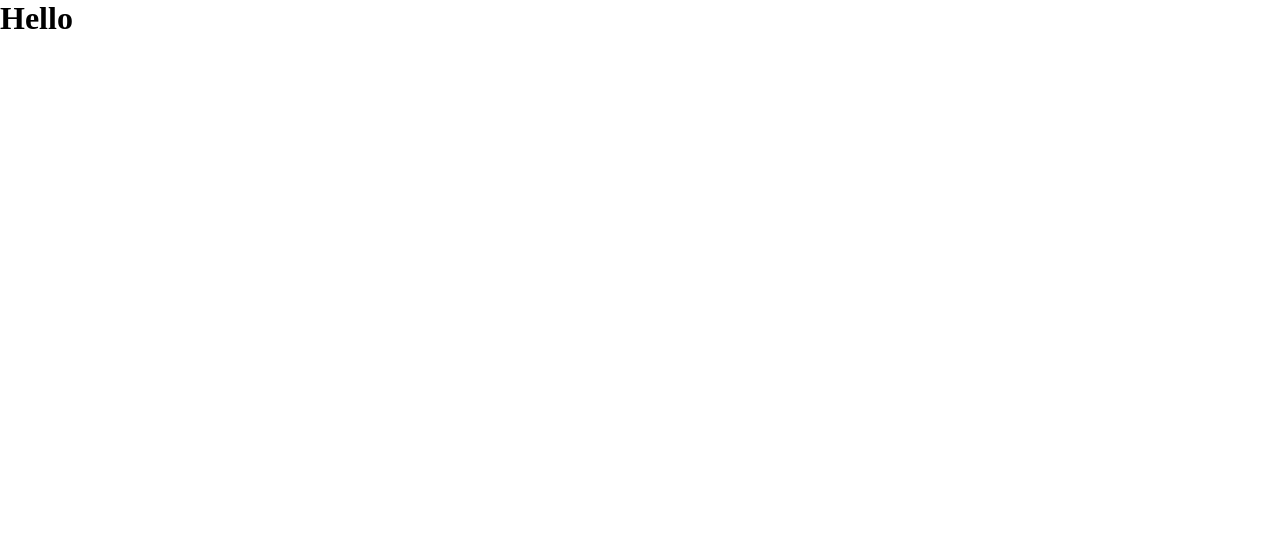
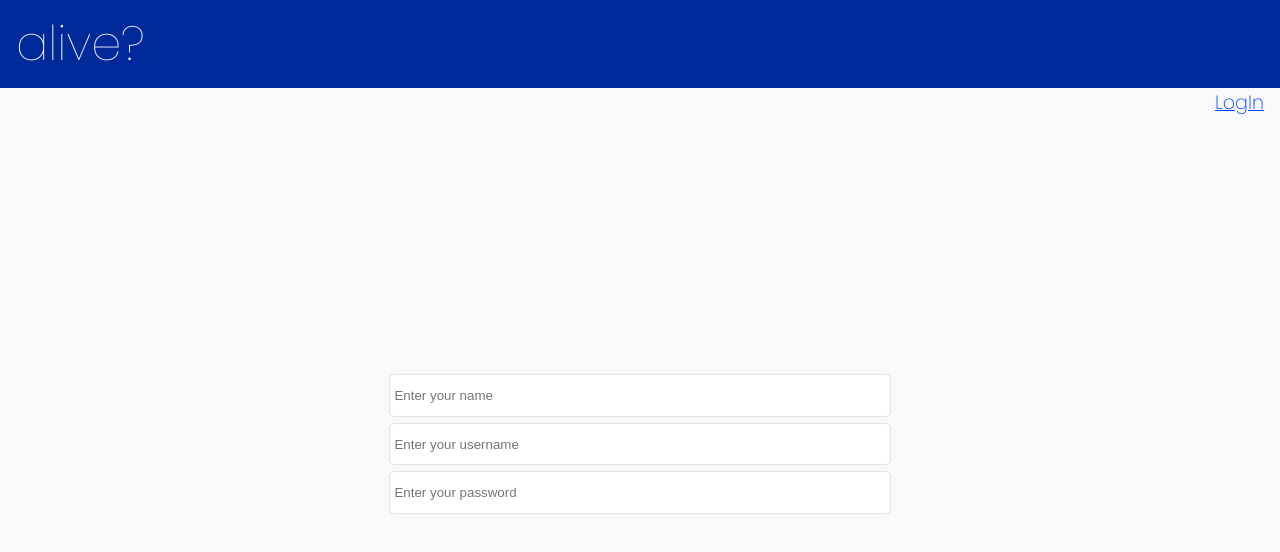
Before and after one commit to noufanelachola/alive-app, a React (Create React App) app: page / in a window 1280 px wide. Shown: the top 552 px of the page. Built offline with nearby package versions, Linux system fonts and the light colour scheme.

Commit message:
Register page created

```diff
--- a/src/App.css
+++ b/src/App.css
@@ -1,3 +1,68 @@
+/* Poppins */
+@import url('https://fonts.googleapis.com/css2?family=Poppins:ital,wght@0,100;0,200;0,300;0,400;0,500;0,600;0,700;0,800;0,900;1,100;1,200;1,300;1,400;1,500;1,600;1,700;1,800;1,900&display=swap');
+
+:root {
+  --primary-blue-color: #002999;
+  --secondary-blue-color: #0044FF;
+}
+
 .App {
-  /* text-align: center; */
+  background-color: #F9F9FB;
+  min-height: 100vh;
+  display: flex;
+  flex-direction: column;
 }
+
+/* Color */
+
+.color-primary-blue{
+  color : var(--primary-blue-color);
+}
+
+.color-secondary-blue{
+  color : var(--secondary-blue-color);
+}
+
+/* Fonts */
+
+.iconName {
+  font-size: 3rem;
+  color: white;
+  font-family: "Poppins", sans-serif;
+  font-weight: 100;
+  letter-spacing: 0.01px;
+}
+
+.toggleText {
+  font-family: "Poppins",sans-serif;
+  font-weight: 200;
+  text-decoration: underline;
+  transition: text-decoration 2s;
+}
+
+.font-md {
+  font-size: 1.2rem;
+}
+
+
+/* Buttons */
+.btn {
+  cursor: pointer;
+}
+
+
+/* Input tags */
+input {
+  padding: 0.8rem 0.25rem;
+  color: black;
+  background-color: white;
+  border: none;
+  border-radius: 0.25rem;
+  width: 60%;  /* Sets the base width */
+  min-width: 20rem;  /* Sets the minimum width */
+  max-width: 40%;
+  box-shadow: 0px 0px 2px 0px rgba(0, 0, 0, 0.3);
+}
+input:focus {
+  outline: 2px solid var(--secondary-blue-color);
+}
--- a/src/App.js
+++ b/src/App.js
@@ -1,9 +1,12 @@
 import './App.css';
+import NavBar from "./Components/NavBar/NavBar";
+import Register from "./Components/Register/Register";
 
 function App() {
   return (
     <div className="App">
-      <h1>Hello</h1>
+      <NavBar/>
+      <Register/>
     </div>
   );
 }
--- /dev/null
+++ b/src/Components/NavBar/NavBar.css
@@ -0,0 +1,4 @@
+#navBar {
+    background-color: var(--primary-blue-color);
+    padding: 0.5rem 1rem;
+}
--- /dev/null
+++ b/src/Components/NavBar/NavBar.js
@@ -0,0 +1,12 @@
+import React from "react";
+import "./NavBar.css";
+
+function NavBar (){
+    return(
+        <section id="navBar">
+            <h1 className="iconName">alive?</h1>
+        </section>
+    );
+}
+
+export default NavBar;
--- /dev/null
+++ b/src/Components/Register/Register.css
@@ -0,0 +1,17 @@
+#register {
+    display: flex;
+    flex-direction: column;
+    justify-content: center;
+    align-items: center;
+    gap: 0.5rem;
+    flex-grow: 1;
+    padding: 1rem;
+
+    position: relative;
+}
+
+.toggleText {
+    position: absolute;
+    top: 0;
+    right: 1rem;
+}
--- /dev/null
+++ b/src/Components/Register/Register.js
@@ -0,0 +1,16 @@
+import "./Register.css";
+
+function Register(){
+
+    return(
+        <section id="register">
+            <input className="inputName" placeholder="Enter your name" />
+            <input className="inputUserName" placeholder="Enter your username" />
+            <input className="inputPassword" placeholder="Enter your password" type="password" />
+            <p className="toggleText font-md color-secondary-blue btn">LogIn</p>
+        </section>
+    );
+
+}
+
+export default Register;
--- a/src/index.css
+++ b/src/index.css
@@ -1,4 +1,9 @@
 * {
   margin: 0;
   padding: 0;
+  box-sizing: border-box;
 }
+body{
+  min-height: 100vh;
+  background-color: #F9F9FB;
+}
```
